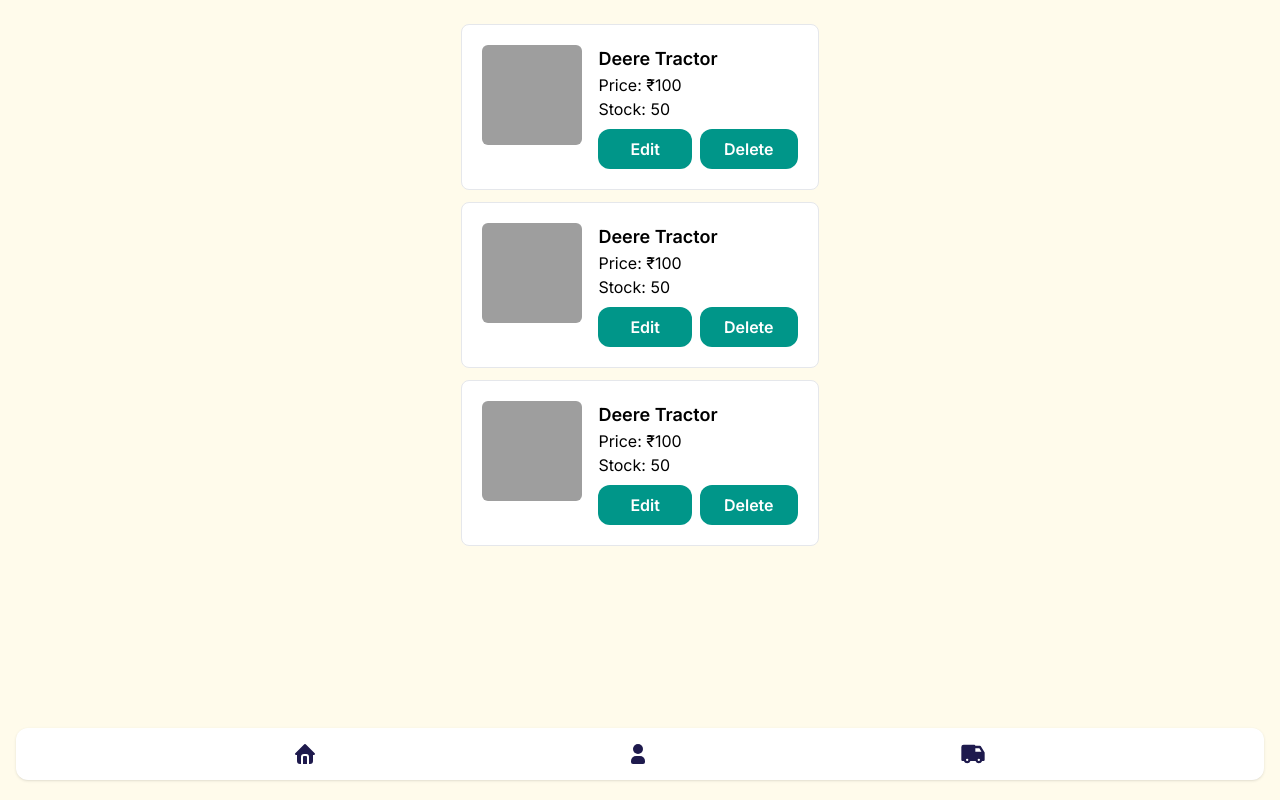
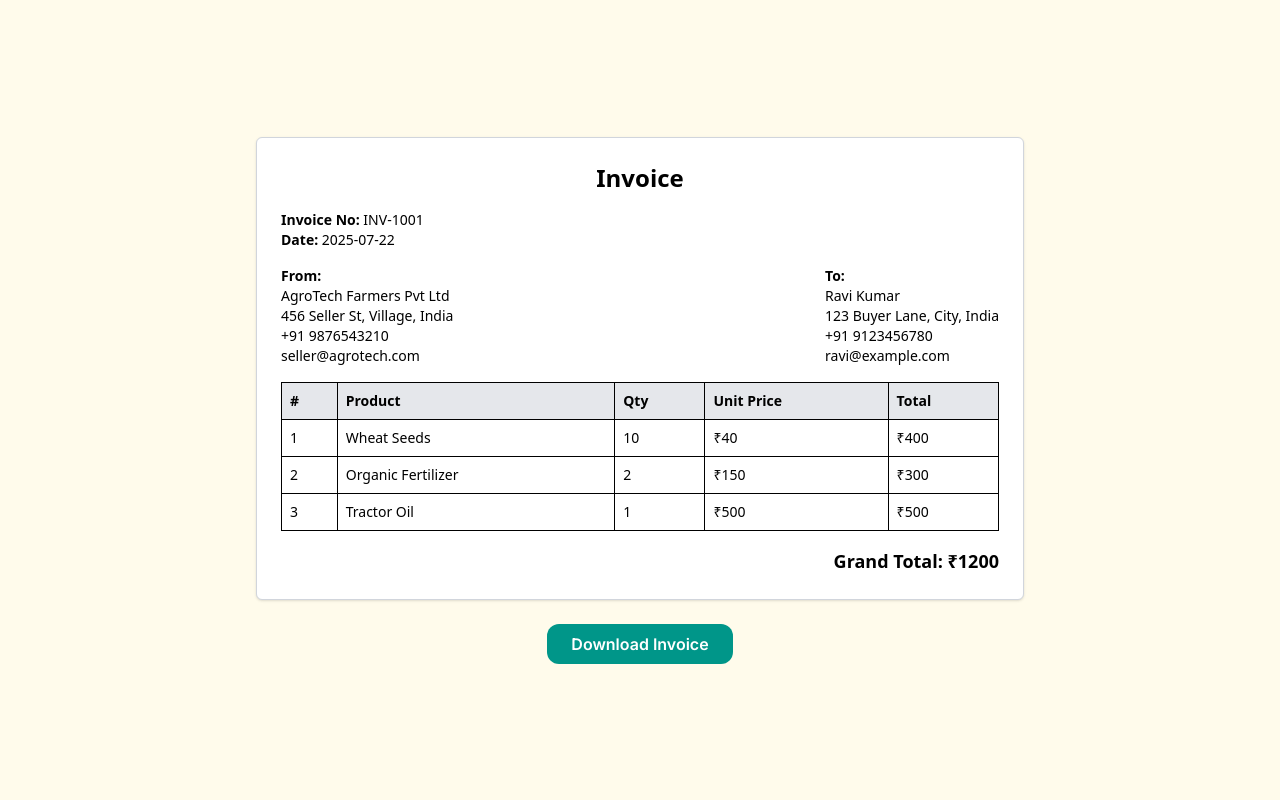
Before and after one commit to MOHDNEHALKHAN/Kissankart, a React (Vite) app: page / in a window 1280 px wide. Built offline with nearby package versions, Linux system fonts and the light colour scheme; grey boxes are pictures that could not be loaded; a web font is replaced by a local one.

Commit message:
Added the invoice generator file to download invoices by sellers

```diff
--- a/package.json
+++ b/package.json
@@ -12,6 +12,8 @@
   "dependencies": {
     "@tailwindcss/vite": "^4.1.3",
     "appwrite": "^18.1.1",
+    "jspdf": "^3.0.1",
+    "jspdf-autotable": "^5.0.2",
     "react": "^19.0.0",
     "react-dom": "^19.0.0",
     "react-hook-form": "^7.58.1",
--- a/src/App.jsx
+++ b/src/App.jsx
@@ -1,5 +1,5 @@
 import React from 'react'
-import Dashboard from './pages/seller/ViewProduct'
+import Dashboard from './pages/seller/InvoiceGenerator'
 
 function App() {
   return (
--- a/src/components/shared/GoodsCard.jsx
+++ b/src/components/shared/GoodsCard.jsx
@@ -5,7 +5,7 @@
 function GoodsCard() {
     const product = {
         title : "Deere Tractor",
-        price : "100",
+        price : "500000",
         quantity : "50",
         image : "https://www.deere.co.in/assets/images/region-1/products/tractors/john-deere-e-series-cab.jpg",
     }
--- /dev/null
+++ b/src/pages/seller/InvoiceGenerator.jsx
@@ -0,0 +1,165 @@
+
+import jsPDF from "jspdf";
+import autoTable from "jspdf-autotable";
+import { Button } from "../../components/index";
+
+// Dummy order data
+const order = {
+  invoiceNo: "INV-1001",
+  date: "2025-07-22",
+  seller: {
+    name: "AgroTech Farmers Pvt Ltd",
+    address: "456 Seller St, Village, India",
+    phone: "+91 9876543210",
+    email: "seller@agrotech.com",
+  },
+  buyer: {
+    name: "Ravi Kumar",
+    address: "123 Buyer Lane, City, India",
+    phone: "+91 9123456780",
+    email: "ravi@example.com",
+  },
+  items: [
+    {
+      title: "Wheat Seeds",
+      quantity: 10,
+      price: 40,
+    },
+    {
+      title: "Organic Fertilizer",
+      quantity: 2,
+      price: 150,
+    },
+    {
+      title: "Tractor Oil",
+      quantity: 1,
+      price: 500,
+    },
+  ],
+};
+
+const generatePDF = () => {
+  const doc = new jsPDF();
+
+  doc.setFontSize(18);
+  doc.text("Invoice", 105, 20, { align: "center" });
+
+  doc.setFontSize(12);
+  doc.text(`Invoice No: ${order.invoiceNo}`, 14, 30);
+  doc.text(`Date: ${order.date}`, 14, 36);
+
+  doc.text("From:", 14, 46);
+  doc.text(order.seller.name, 14, 52);
+  doc.text(order.seller.address, 14, 58);
+  doc.text(order.seller.phone, 14, 64);
+  doc.text(order.seller.email, 14, 70);
+
+  doc.text("To:", 110, 46);
+  doc.text(order.buyer.name, 110, 52);
+  doc.text(order.buyer.address, 110, 58);
+  doc.text(order.buyer.phone, 110, 64);
+  doc.text(order.buyer.email, 110, 70);
+
+  autoTable(doc, {
+    startY: 80,
+    head: [["#", "Product", "Qty", "Unit Price", "Total"]],
+    body: order.items.map((item, i) => [
+      i + 1,
+      item.title,
+      item.quantity,
+      `₹${item.price}`,
+      `₹${item.quantity * item.price}`,
+    ]),
+  });
+
+  const total = order.items.reduce(
+    (acc, item) => acc + item.price * item.quantity,
+    0
+  );
+
+  doc.setFontSize(14);
+  doc.text(`Grand Total: ₹${total}`, 14, doc.lastAutoTable.finalY + 10);
+
+  doc.save(`Invoice_${order.invoiceNo}.pdf`);
+};
+
+const InvoiceGenerator = () => {
+  const total = order.items.reduce(
+    (acc, item) => acc + item.price * item.quantity,
+    0
+  );
+
+  return (
+    <div className="p-8 flex flex-col items-center justify-center w-full bg-amber-50 h-screen">
+      {/* === Invoice Preview === */}
+      <div className="w-full max-w-3xl bg-white border border-gray-300 p-6 rounded-md shadow-sm mb-6">
+        {/* Header */}
+        <h3 className="text-center text-2xl font-bold mb-4">Invoice</h3>
+
+        <div className="flex justify-between text-sm mb-4">
+          <div>
+            <p className="font-semibold">Invoice No: <span className="font-normal">{order.invoiceNo}</span></p>
+            <p className="font-semibold">Date: <span className="font-normal">{order.date}</span></p>
+          </div>
+        </div>
+
+        {/* Seller & Buyer Info */}
+        <div className="flex justify-between text-sm mb-4">
+          <div>
+            <h4 className="font-semibold">From:</h4>
+            <p>{order.seller.name}</p>
+            <p>{order.seller.address}</p>
+            <p>{order.seller.phone}</p>
+            <p>{order.seller.email}</p>
+          </div>
+          <div>
+            <h4 className="font-semibold">To:</h4>
+            <p>{order.buyer.name}</p>
+            <p>{order.buyer.address}</p>
+            <p>{order.buyer.phone}</p>
+            <p>{order.buyer.email}</p>
+          </div>
+        </div>
+
+        {/* Table */}
+        <table className="w-full text-sm border mt-4">
+          <thead>
+            <tr className="bg-gray-200 text-left">
+              <th className="p-2 border">#</th>
+              <th className="p-2 border">Product</th>
+              <th className="p-2 border">Qty</th>
+              <th className="p-2 border">Unit Price</th>
+              <th className="p-2 border">Total</th>
+            </tr>
+          </thead>
+          <tbody>
+            {order.items.map((item, index) => (
+              <tr key={index}>
+                <td className="p-2 border">{index + 1}</td>
+                <td className="p-2 border">{item.title}</td>
+                <td className="p-2 border">{item.quantity}</td>
+                <td className="p-2 border">₹{item.price}</td>
+                <td className="p-2 border">₹{item.quantity * item.price}</td>
+              </tr>
+            ))}
+          </tbody>
+        </table>
+
+        {/* Total */}
+        <div className="text-right mt-4 font-semibold text-lg">
+          Grand Total: ₹{total}
+        </div>
+      </div>
+
+      {/* === Download Button === */}
+      <Button
+        onClick={generatePDF}
+        className="bg-teal-600 text-white px-6 py-2 rounded-sm"
+      >
+        Download Invoice
+      </Button>
+    </div>
+  );
+};
+
+export default InvoiceGenerator;
```
Also changed, not shown: 1 other file (tests, documents, lock files or other folders).
